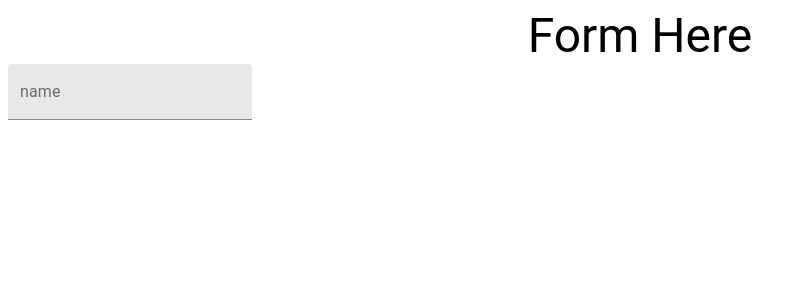
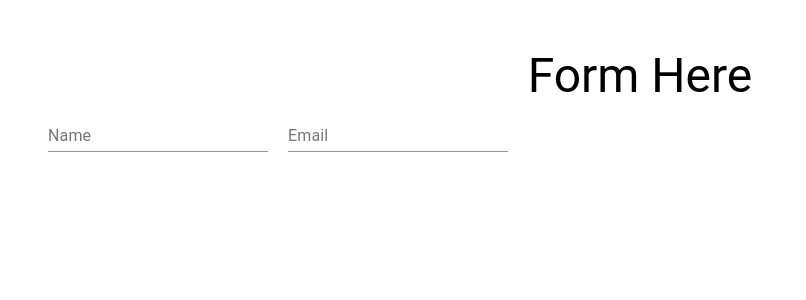
Before and after one commit to DewofyourYouth/iframe-in-modal, a React (Create React App) app: page /modal-form in a window 1280 px wide. Shown: the top 300 px of the page, without its empty margins (0-806 px from the left). Built offline with nearby package versions, Linux system fonts and the light colour scheme.

Commit message:
remove unused vars

```diff
--- a/src/components/Form.tsx
+++ b/src/components/Form.tsx
@@ -1,14 +1,25 @@
 import React from "react";
 import { Typography, FormControl, TextField } from "@material-ui/core";
+import { makeStyles } from "@material-ui/styles";
+
+const useStyles = makeStyles({
+  textInput: {
+    marginRight: "20px",
+  },
+});
 
 export default function Form() {
+  const classes = useStyles();
   return (
-    <div>
+    <div style={{ padding: "40px" }}>
       <Typography variant="h3" align="center">
         Form Here
       </Typography>
       <FormControl>
-        <TextField id="name" label="name" variant="filled" />
+        <div>
+          <TextField id="name" label="Name" className={classes.textInput} />
+          <TextField id="email" label="Email" />
+        </div>
       </FormControl>
     </div>
   );
--- a/src/pages/Subscribe.tsx
+++ b/src/pages/Subscribe.tsx
@@ -1,14 +1,10 @@
 import React, { useState } from "react";
-import { Typography, Button, Dialog } from "@material-ui/core";
+import { Typography, Button } from "@material-ui/core";
 import SubscriptionsIcon from "@material-ui/icons/Subscriptions";
 import IFrameContainer from "components/IFrame";
 
 export default function Subscribe() {
   const [open, setOpen] = useState(false);
-
-  const handleClose = () => {
-    setOpen(false);
-  };
 
   return (
     <div>
```
